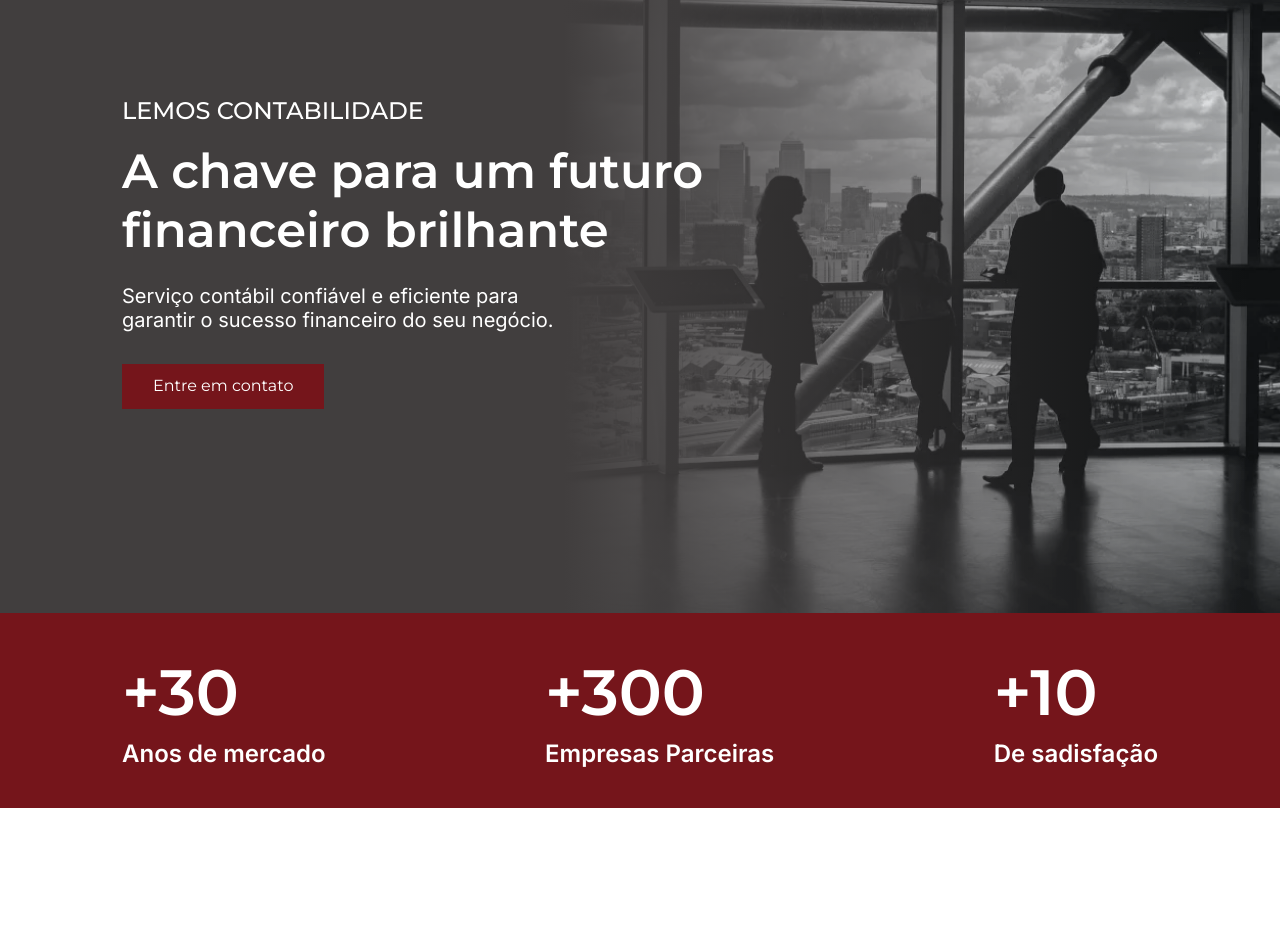
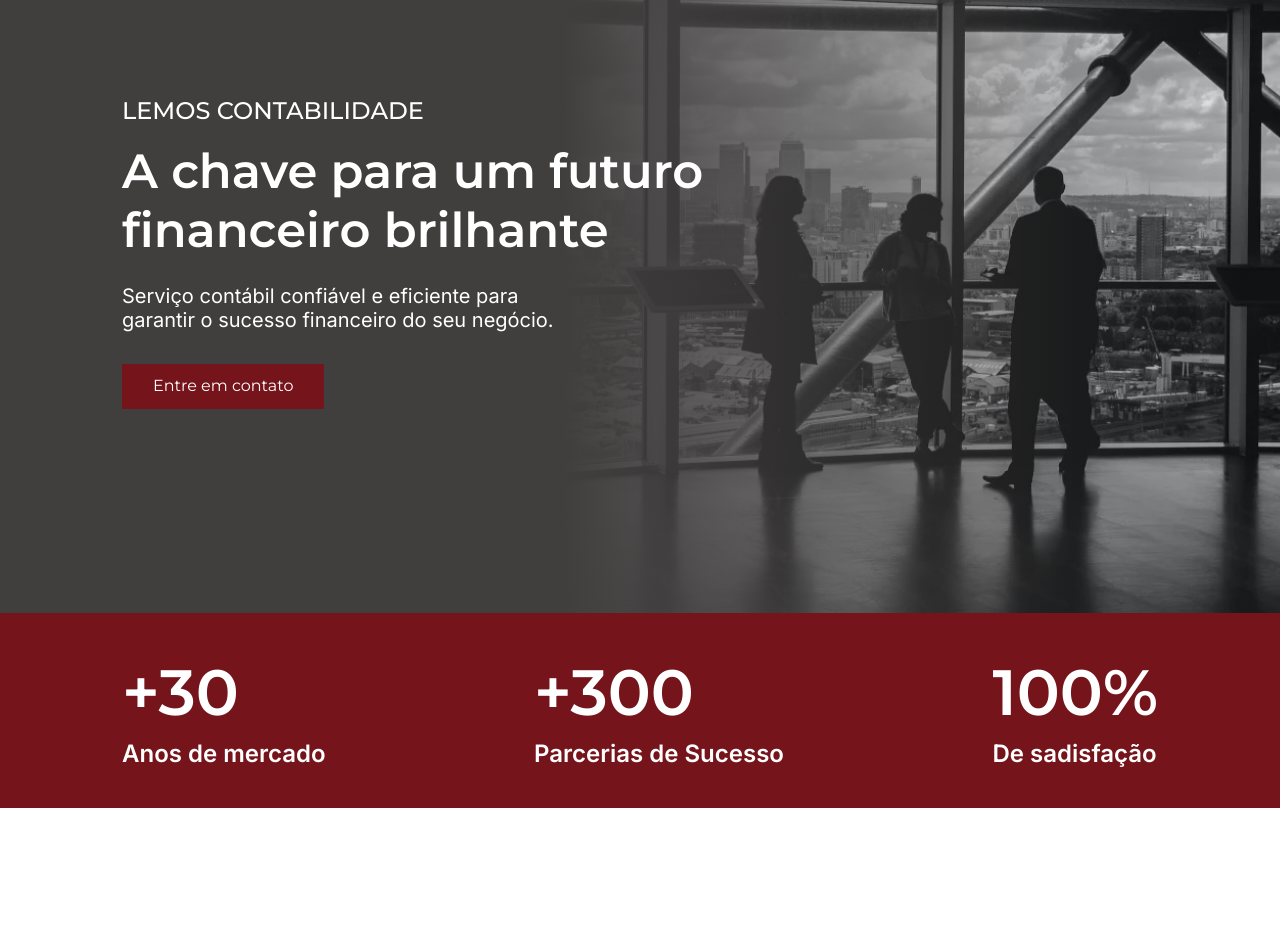
Before and after one commit to codesdevsgroup/lemoscontabil, a plain HTML site: page index.html in a window 1280 px wide. Shown: the part 187-1112 px from the top of the page. Drawn offline with nearby package versions, Linux system fonts and the light colour scheme.

Commit message:
fix service

```diff
--- a/index.html
+++ b/index.html
@@ -158,10 +158,10 @@
             </div>
             <div class="number">
               <h3>+300</h3>
-              <p>Empresas Parceiras</p>
+              <p>Parcerias de Sucesso</p>
             </div>
             <div class="number">
-              <h3>+10</h3>
+              <h3>100%</h3>
               <p>De sadisfação</p>
             </div>
           </div>
```
